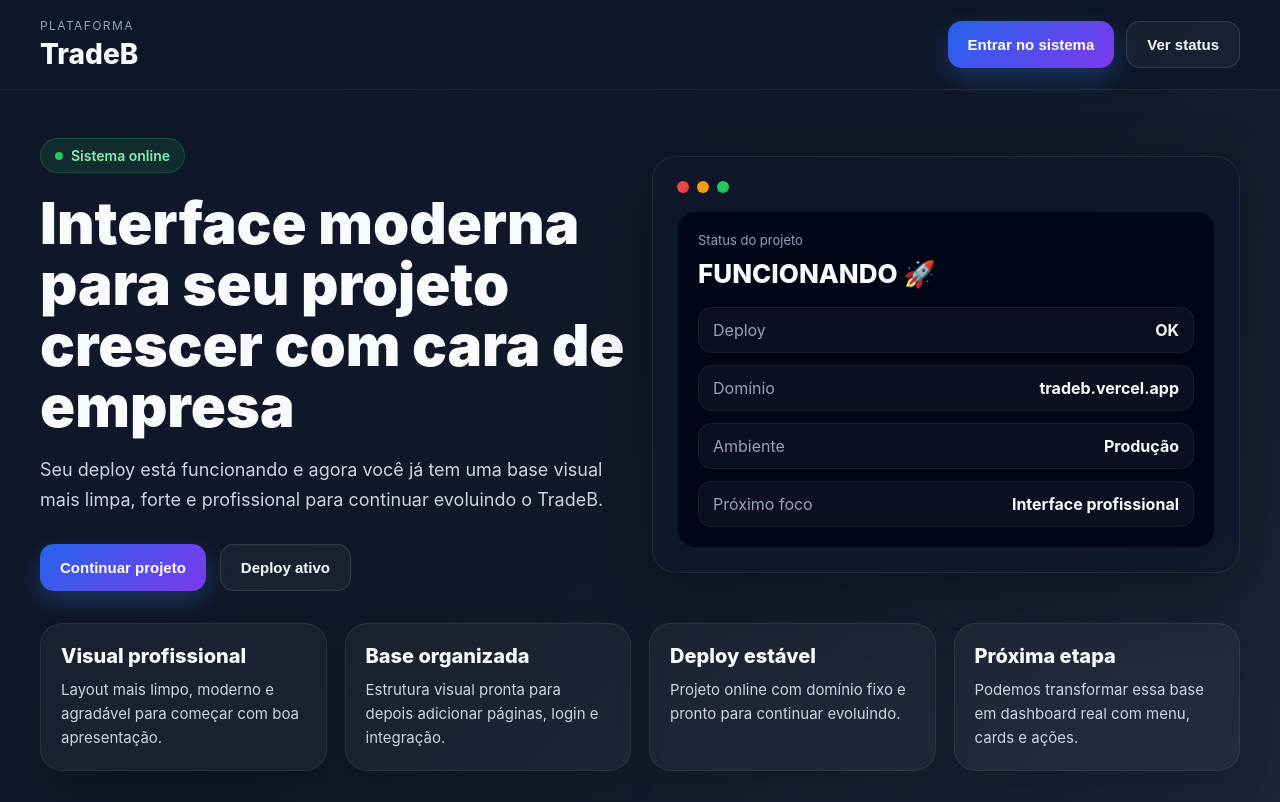
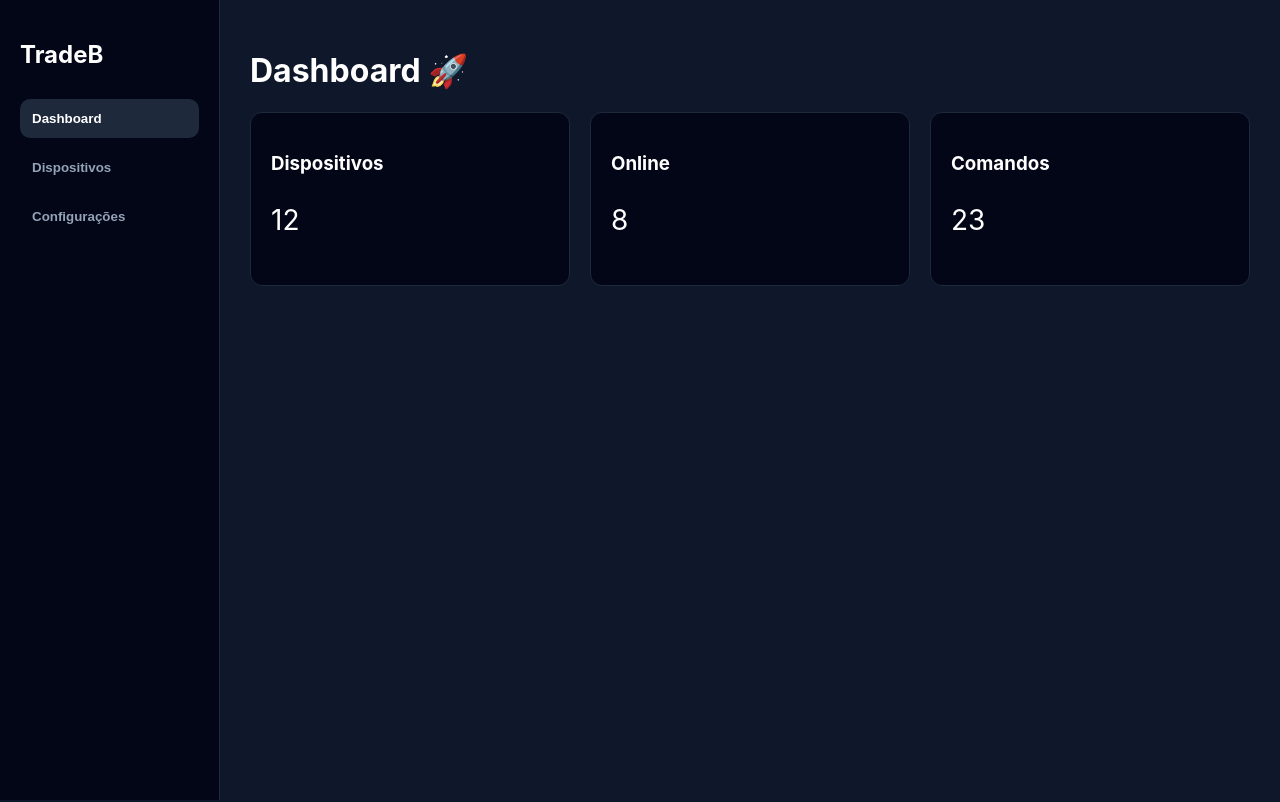
Before and after one commit to meupix131993-hub/TradeB, a React (Vite) app: page / in a window 1280 px wide. Shown: the top 802 px of the page. Built offline with nearby package versions, Linux system fonts and the light colour scheme.

Commit message:
feat: dashboard layout

```diff
--- a/src/App.tsx
+++ b/src/App.tsx
@@ -1,419 +1,132 @@
-import React from 'react'
+import React, { useState } from 'react'
 
 export default function App() {
+  const [active, setActive] = useState<'dashboard' | 'devices' | 'settings'>('dashboard')
+
   return (
-    <div
-      style={{
-        minHeight: '100vh',
-        background:
-          'linear-gradient(135deg, #0f172a 0%, #111827 45%, #1e293b 100%)',
-        color: '#f8fafc',
-        fontFamily:
-          'Inter, system-ui, -apple-system, BlinkMacSystemFont, "Segoe UI", sans-serif',
-      }}
-    >
-      <header
-        style={{
-          borderBottom: '1px solid rgba(255,255,255,0.08)',
-          backdropFilter: 'blur(8px)',
-          background: 'rgba(15, 23, 42, 0.65)',
-          position: 'sticky',
-          top: 0,
-          zIndex: 10,
-        }}
-      >
-        <div
-          style={{
-            maxWidth: 1200,
-            margin: '0 auto',
-            padding: '18px 24px',
-            display: 'flex',
-            alignItems: 'center',
-            justifyContent: 'space-between',
-            gap: 16,
-            flexWrap: 'wrap',
-          }}
-        >
-          <div>
-            <div
-              style={{
-                fontSize: 12,
-                letterSpacing: 1.4,
-                textTransform: 'uppercase',
-                color: '#94a3b8',
-                marginBottom: 4,
-              }}
-            >
-              Plataforma
-            </div>
-            <h1
-              style={{
-                margin: 0,
-                fontSize: 28,
-                fontWeight: 800,
-              }}
-            >
-              TradeB
-            </h1>
-          </div>
+    <div style={layout}>
 
-          <div
-            style={{
-              display: 'flex',
-              gap: 12,
-              flexWrap: 'wrap',
-            }}
-          >
-            <button
-              style={primaryButton}
-              type="button"
-              onClick={() => alert('Área principal em construção')}
-            >
-              Entrar no sistema
-            </button>
+      {/* SIDEBAR */}
+      <aside style={sidebar}>
+        <h2 style={{ marginBottom: 30 }}>TradeB</h2>
 
-            <button
-              style={secondaryButton}
-              type="button"
-              onClick={() => alert('Painel online e funcionando')}
-            >
-              Ver status
-            </button>
-          </div>
-        </div>
-      </header>
+        <MenuItem label="Dashboard" active={active === 'dashboard'} onClick={() => setActive('dashboard')} />
+        <MenuItem label="Dispositivos" active={active === 'devices'} onClick={() => setActive('devices')} />
+        <MenuItem label="Configurações" active={active === 'settings'} onClick={() => setActive('settings')} />
+      </aside>
 
-      <main
-        style={{
-          maxWidth: 1200,
-          margin: '0 auto',
-          padding: '48px 24px 64px',
-        }}
-      >
-        <section
-          style={{
-            display: 'grid',
-            gridTemplateColumns: 'repeat(auto-fit, minmax(320px, 1fr))',
-            gap: 24,
-            alignItems: 'center',
-            marginBottom: 32,
-          }}
-        >
-          <div>
-            <div
-              style={{
-                display: 'inline-flex',
-                alignItems: 'center',
-                gap: 8,
-                background: 'rgba(34, 197, 94, 0.12)',
-                color: '#86efac',
-                border: '1px solid rgba(34, 197, 94, 0.24)',
-                padding: '8px 14px',
-                borderRadius: 999,
-                fontSize: 14,
-                fontWeight: 600,
-                marginBottom: 20,
-              }}
-            >
-              <span
-                style={{
-                  width: 8,
-                  height: 8,
-                  borderRadius: '50%',
-                  background: '#22c55e',
-                  display: 'inline-block',
-                }}
-              />
-              Sistema online
-            </div>
+      {/* MAIN */}
+      <main style={main}>
 
-            <h2
-              style={{
-                fontSize: 'clamp(36px, 5vw, 58px)',
-                lineHeight: 1.05,
-                margin: '0 0 18px',
-                fontWeight: 900,
-              }}
-            >
-              Interface moderna para seu projeto crescer com cara de empresa
-            </h2>
+        {active === 'dashboard' && <Dashboard />}
+        {active === 'devices' && <Devices />}
+        {active === 'settings' && <Settings />}
 
-            <p
-              style={{
-                margin: '0 0 28px',
-                fontSize: 18,
-                lineHeight: 1.7,
-                color: '#cbd5e1',
-                maxWidth: 620,
-              }}
-            >
-              Seu deploy está funcionando e agora você já tem uma base visual
-              mais limpa, forte e profissional para continuar evoluindo o
-              TradeB.
-            </p>
-
-            <div
-              style={{
-                display: 'flex',
-                gap: 14,
-                flexWrap: 'wrap',
-              }}
-            >
-              <button
-                style={primaryButton}
-                type="button"
-                onClick={() => alert('Próximo passo: conectar páginas e ações')}
-              >
-                Continuar projeto
-              </button>
-
-              <button
-                style={secondaryButton}
-                type="button"
-                onClick={() => alert('Deploy Vercel ativo com sucesso')}
-              >
-                Deploy ativo
-              </button>
-            </div>
-          </div>
-
-          <div
-            style={{
-              background: 'rgba(15, 23, 42, 0.75)',
-              border: '1px solid rgba(255,255,255,0.08)',
-              borderRadius: 24,
-              padding: 24,
-              boxShadow: '0 20px 60px rgba(0,0,0,0.35)',
-            }}
-          >
-            <div
-              style={{
-                display: 'flex',
-                gap: 8,
-                marginBottom: 18,
-              }}
-            >
-              <span style={dot('#ef4444')} />
-              <span style={dot('#f59e0b')} />
-              <span style={dot('#22c55e')} />
-            </div>
-
-            <div
-              style={{
-                background: '#020617',
-                borderRadius: 18,
-                padding: 20,
-                border: '1px solid rgba(255,255,255,0.06)',
-              }}
-            >
-              <p
-                style={{
-                  margin: 0,
-                  color: '#94a3b8',
-                  fontSize: 13,
-                  marginBottom: 10,
-                }}
-              >
-                Status do projeto
-              </p>
-
-              <h3
-                style={{
-                  margin: '0 0 18px',
-                  fontSize: 26,
-                  fontWeight: 800,
-                }}
-              >
-                FUNCIONANDO 🚀
-              </h3>
-
-              <div
-                style={{
-                  display: 'grid',
-                  gap: 12,
-                }}
-              >
-                <StatusRow label="Deploy" value="OK" />
-                <StatusRow label="Domínio" value="tradeb.vercel.app" />
-                <StatusRow label="Ambiente" value="Produção" />
-                <StatusRow label="Próximo foco" value="Interface profissional" />
-              </div>
-            </div>
-          </div>
-        </section>
-
-        <section
-          style={{
-            display: 'grid',
-            gridTemplateColumns: 'repeat(auto-fit, minmax(240px, 1fr))',
-            gap: 18,
-            marginBottom: 32,
-          }}
-        >
-          <FeatureCard
-            title="Visual profissional"
-            text="Layout mais limpo, moderno e agradável para começar com boa apresentação."
-          />
-          <FeatureCard
-            title="Base organizada"
-            text="Estrutura visual pronta para depois adicionar páginas, login e integração."
-          />
-          <FeatureCard
-            title="Deploy estável"
-            text="Projeto online com domínio fixo e pronto para continuar evoluindo."
-          />
-          <FeatureCard
-            title="Próxima etapa"
-            text="Podemos transformar essa base em dashboard real com menu, cards e ações."
-          />
-        </section>
-
-        <section
-          style={{
-            background: 'rgba(255,255,255,0.04)',
-            border: '1px solid rgba(255,255,255,0.08)',
-            borderRadius: 24,
-            padding: 24,
-            boxShadow: '0 12px 40px rgba(0,0,0,0.25)',
-          }}
-        >
-          <h3
-            style={{
-              marginTop: 0,
-              marginBottom: 12,
-              fontSize: 26,
-              fontWeight: 800,
-            }}
-          >
-            Próximos passos
-          </h3>
-
-          <p
-            style={{
-              marginTop: 0,
-              marginBottom: 20,
-              color: '#cbd5e1',
-              lineHeight: 1.7,
-            }}
-          >
-            Agora que o projeto já está online, a próxima evolução ideal é criar
-            uma interface de sistema de verdade, com menu lateral, cards de
-            resumo, telas organizadas e botão para abrir e fechar módulos.
-          </p>
-
-          <div
-            style={{
-              display: 'flex',
-              gap: 12,
-              flexWrap: 'wrap',
-            }}
-          >
-            <button
-              style={primaryButton}
-              type="button"
-              onClick={() => alert('Próximo passo sugerido: montar dashboard')}
-            >
-              Criar dashboard
-            </button>
-
-            <button
-              style={secondaryButton}
-              type="button"
-              onClick={() => alert('Depois disso: conectar backend')}
-            >
-              Conectar backend
-            </button>
-          </div>
-        </section>
       </main>
     </div>
   )
 }
 
-function FeatureCard({ title, text }: { title: string; text: string }) {
+/* ================= COMPONENTES ================= */
+
+function MenuItem({ label, active, onClick }: any) {
   return (
-    <div
+    <button
+      onClick={onClick}
       style={{
-        background: 'rgba(255,255,255,0.04)',
-        border: '1px solid rgba(255,255,255,0.08)',
-        borderRadius: 22,
-        padding: 20,
-        boxShadow: '0 12px 32px rgba(0,0,0,0.18)',
+        ...menuItem,
+        background: active ? '#1e293b' : 'transparent',
+        color: active ? '#fff' : '#94a3b8'
       }}
     >
-      <h3
-        style={{
-          marginTop: 0,
-          marginBottom: 10,
-          fontSize: 20,
-          fontWeight: 800,
-        }}
-      >
-        {title}
-      </h3>
-      <p
-        style={{
-          margin: 0,
-          color: '#cbd5e1',
-          lineHeight: 1.6,
-          fontSize: 15,
-        }}
-      >
-        {text}
-      </p>
+      {label}
+    </button>
+  )
+}
+
+function Dashboard() {
+  return (
+    <div>
+      <h1>Dashboard 🚀</h1>
+
+      <div style={grid}>
+        <Card title="Dispositivos" value="12" />
+        <Card title="Online" value="8" />
+        <Card title="Comandos" value="23" />
+      </div>
     </div>
   )
 }
 
-function StatusRow({ label, value }: { label: string; value: string }) {
+function Devices() {
   return (
-    <div
-      style={{
-        display: 'flex',
-        justifyContent: 'space-between',
-        gap: 12,
-        padding: '12px 14px',
-        borderRadius: 14,
-        background: 'rgba(255,255,255,0.04)',
-        border: '1px solid rgba(255,255,255,0.06)',
-        flexWrap: 'wrap',
-      }}
-    >
-      <span style={{ color: '#94a3b8' }}>{label}</span>
-      <strong style={{ color: '#f8fafc' }}>{value}</strong>
+    <div>
+      <h1>Dispositivos</h1>
+      <p>Lista de dispositivos vai aparecer aqui.</p>
     </div>
   )
 }
 
-function dot(color: string) {
-  return {
-    width: 12,
-    height: 12,
-    borderRadius: '50%',
-    background: color,
-    display: 'inline-block',
-  } as const
+function Settings() {
+  return (
+    <div>
+      <h1>Configurações</h1>
+      <p>Ajustes do sistema.</p>
+    </div>
+  )
 }
 
-const primaryButton: React.CSSProperties = {
-  border: 'none',
-  background: 'linear-gradient(135deg, #2563eb, #7c3aed)',
-  color: '#fff',
-  padding: '14px 20px',
-  borderRadius: 14,
-  fontSize: 15,
-  fontWeight: 700,
-  cursor: 'pointer',
-  boxShadow: '0 10px 25px rgba(59,130,246,0.28)',
+function Card({ title, value }: any) {
+  return (
+    <div style={card}>
+      <h3>{title}</h3>
+      <p style={{ fontSize: 28 }}>{value}</p>
+    </div>
+  )
 }
 
-const secondaryButton: React.CSSProperties = {
-  border: '1px solid rgba(255,255,255,0.12)',
-  background: 'rgba(255,255,255,0.04)',
-  color: '#f8fafc',
-  padding: '14px 20px',
-  borderRadius: 14,
-  fontSize: 15,
-  fontWeight: 700,
+/* ================= ESTILOS ================= */
+
+const layout: React.CSSProperties = {
+  display: 'flex',
+  minHeight: '100vh',
+  background: '#0f172a',
+  color: '#fff',
+}
+
+const sidebar: React.CSSProperties = {
+  width: 220,
+  background: '#020617',
+  padding: 20,
+  borderRight: '1px solid #1e293b',
+}
+
+const main: React.CSSProperties = {
+  flex: 1,
+  padding: 30,
+}
+
+const menuItem: React.CSSProperties = {
+  width: '100%',
+  padding: 12,
+  border: 'none',
+  textAlign: 'left',
   cursor: 'pointer',
+  borderRadius: 10,
+  marginBottom: 10,
+  fontWeight: 600,
 }
+
+const grid: React.CSSProperties = {
+  display: 'grid',
+  gridTemplateColumns: 'repeat(auto-fit, minmax(200px, 1fr))',
+  gap: 20,
+  marginTop: 20,
+}
+
+const card: React.CSSProperties = {
+  background: '#020617',
+  padding: 20,
+  borderRadius: 12,
+  border: '1px solid #1e293b',
+}
--- a/src/index.css
+++ b/src/index.css
@@ -4,6 +4,11 @@
   min-height: 100%;
 }
 
+* {
+  box-sizing: border-box;
+}
+
 body {
-  font-family: Arial, sans-serif;
+  font-family: Inter, Arial, sans-serif;
+  background: #0f172a;
 }
```
